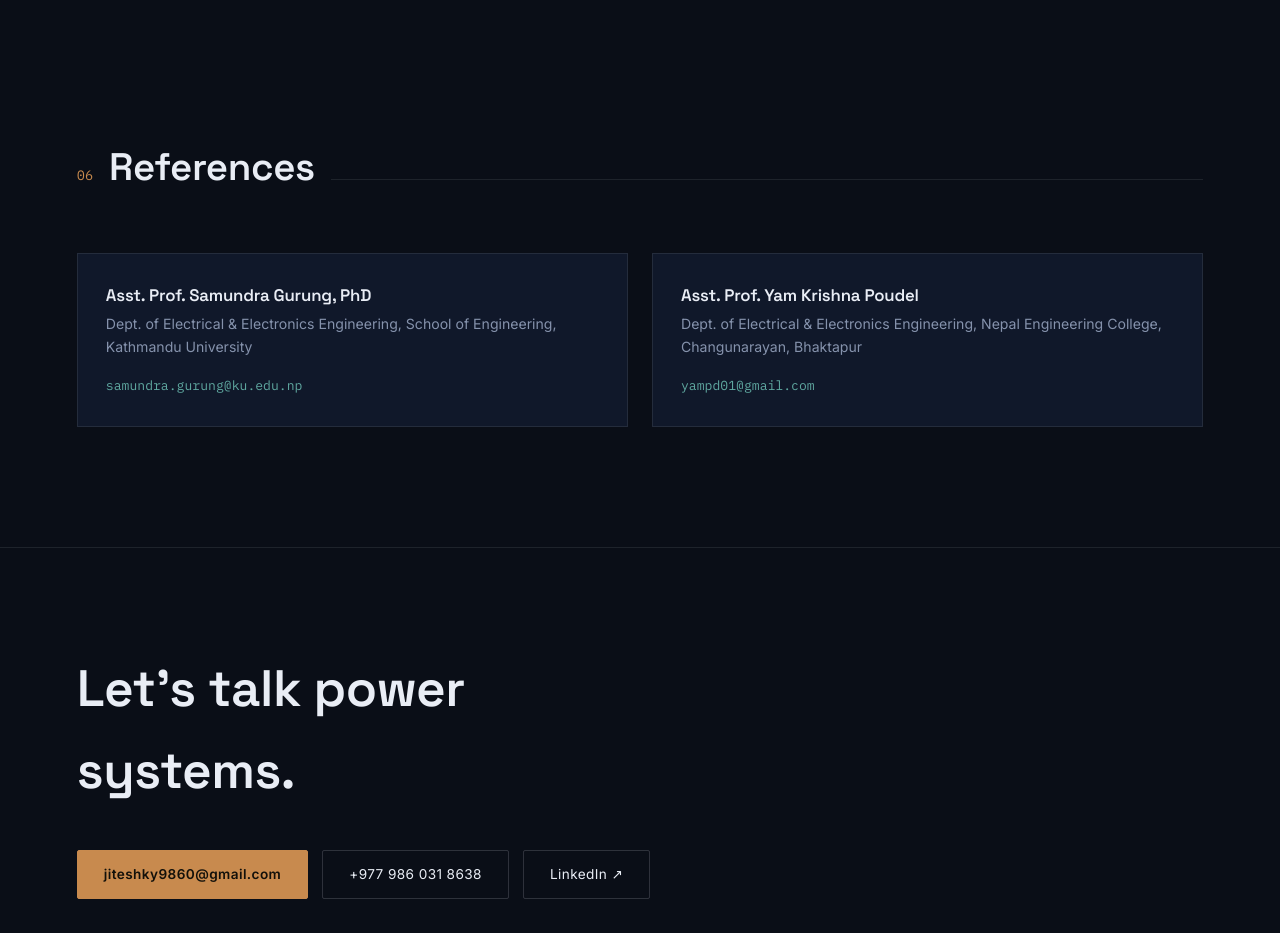
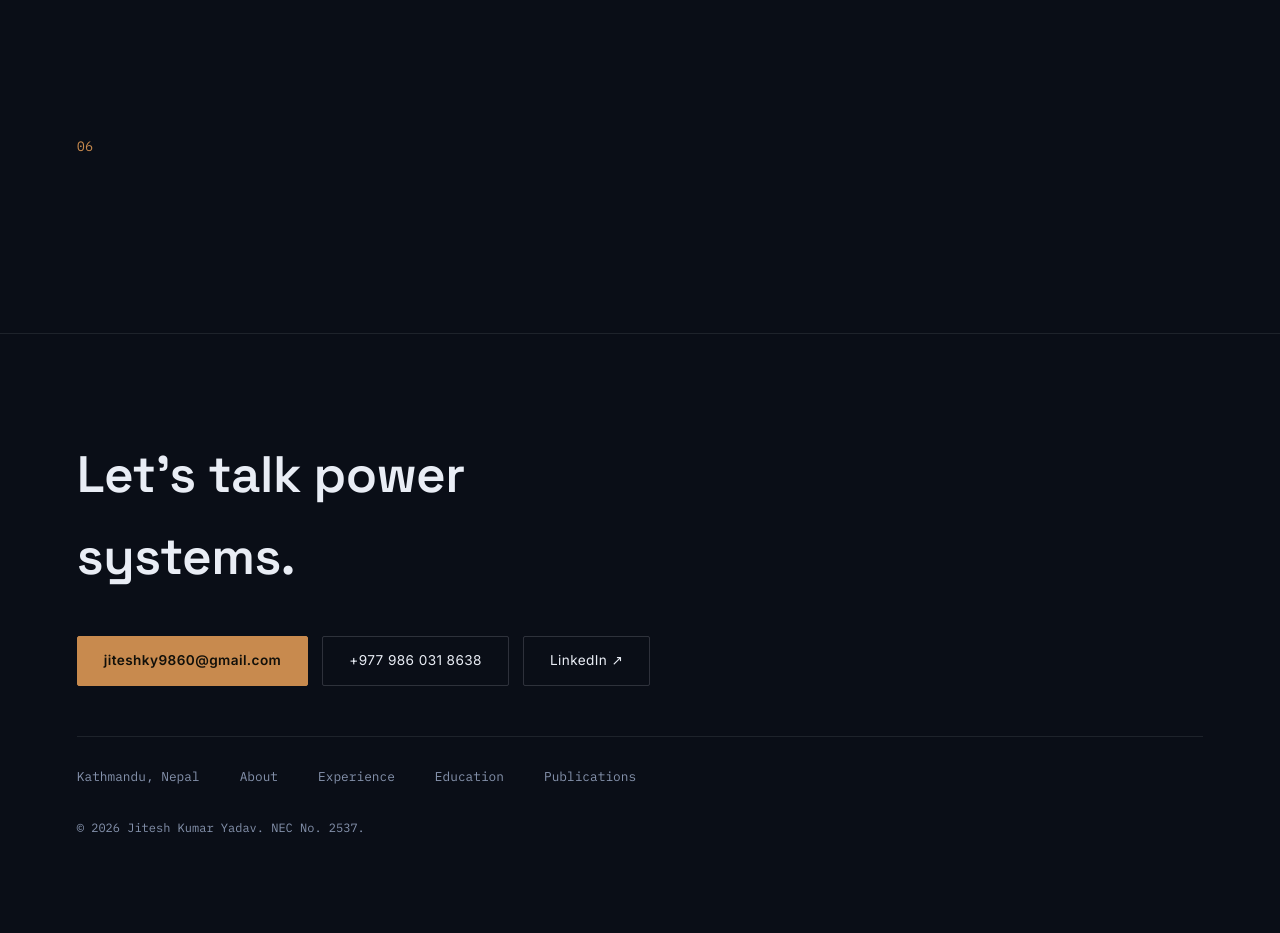
Before and after one commit to Jiteshky/mywebsite, a plain HTML site: page index.html in a window 1280 px wide. Shown: the part 4920-5853 px from the top of the page. After the commit the page ends 5807 px from the top, so only its background shows below. Drawn offline with Linux system fonts and the light colour scheme.

Commit message:
Update index.html

```diff
--- a/index.html
+++ b/index.html
@@ -597,21 +597,7 @@
 <section id="references">
   <div class="section-head">
     <span class="section-num mono">06</span>
-    <h2>References</h2>
-    <div class="section-line"></div>
-  </div>
-  <div class="ref-grid reveal">
-    <div class="ref-card">
-      <h3>Asst. Prof. Samundra Gurung, PhD</h3>
-      <span class="role">Dept. of Electrical &amp; Electronics Engineering, School of Engineering, Kathmandu University</span>
-      <a class="mono" href="mailto:samundra.gurung@ku.edu.np">samundra.gurung@ku.edu.np</a>
-    </div>
-    <div class="ref-card">
-      <h3>Asst. Prof. Yam Krishna Poudel</h3>
-      <span class="role">Dept. of Electrical &amp; Electronics Engineering, Nepal Engineering College, Changunarayan, Bhaktapur</span>
-      <a class="mono" href="mailto:yampd01@gmail.com">yampd01@gmail.com</a>
-    </div>
-  </div>
+
 </section>
 
 <footer id="contact">
```
